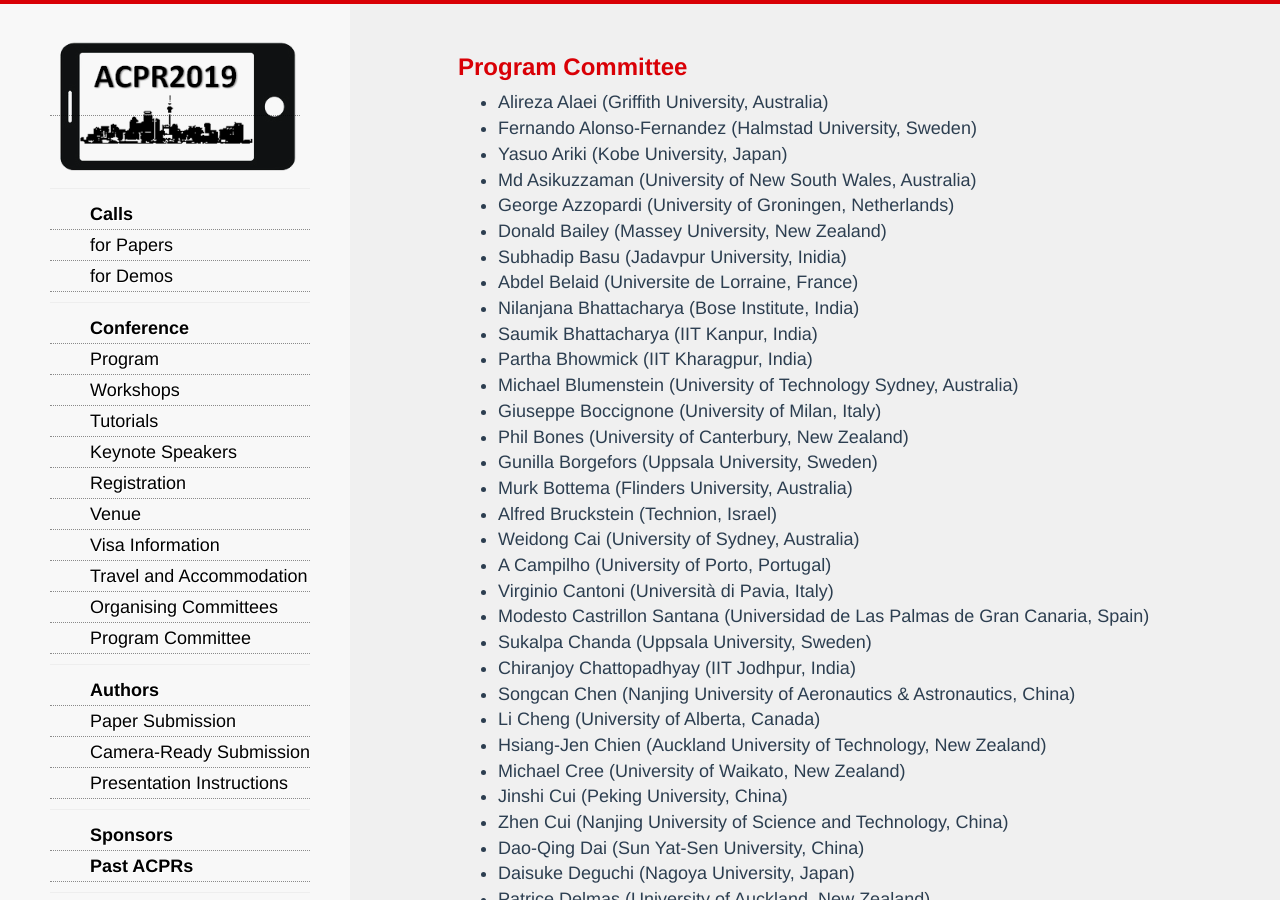
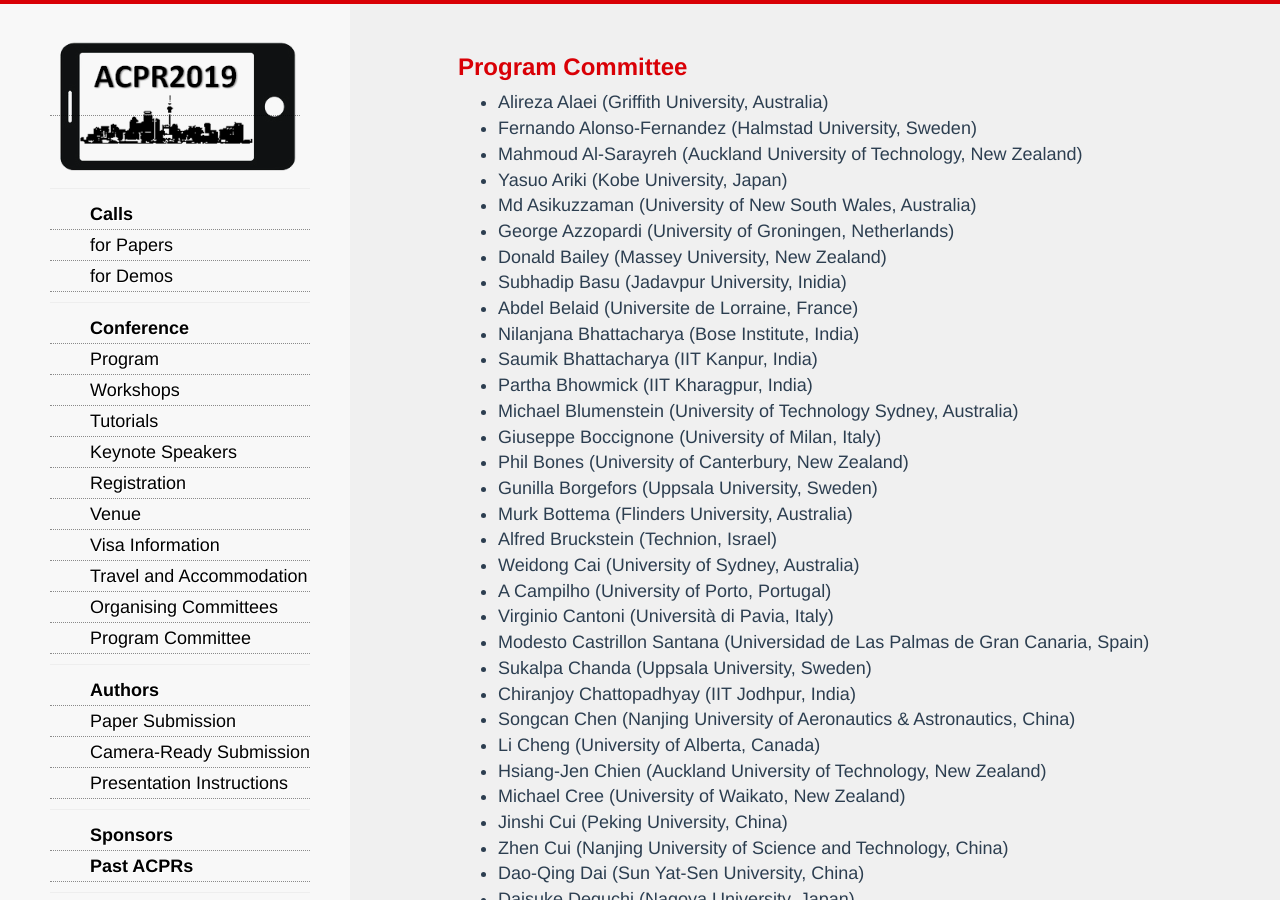
Before and after one commit to AndrewChenUoA/ACPR2019, a Jekyll site: the page built from programcommittee.html, in a window 1280 px wide and 900 px high. Built offline with Jekyll 4.4.1, drawn with Linux system fonts in a browser that asks for light colours; nearby versions of some CDN libraries; Markdown is read by kramdown in place of the engine named in the settings.

Commit message:
Add PC Member

```diff
--- a/programcommittee.html
+++ b/programcommittee.html
@@ -7,6 +7,7 @@ title: ACPR 2019 - The 5th Asian Conference on Pattern Recognition
   <ul>
   <li>Alireza Alaei (Griffith University, Australia)</li>
   <li>Fernando Alonso-Fernandez (Halmstad University, Sweden)</li>
+  <li>Mahmoud Al-Sarayreh (Auckland University of Technology, New Zealand)</li>
   <li>Yasuo Ariki (Kobe University, Japan)</li>
   <li>Md Asikuzzaman (University of New South Wales, Australia)</li>
   <li>George Azzopardi (University of Groningen, Netherlands)</li>
```
